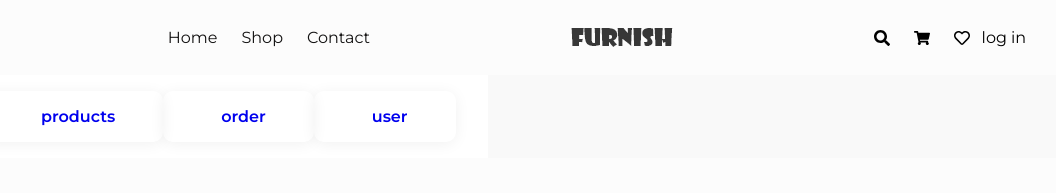
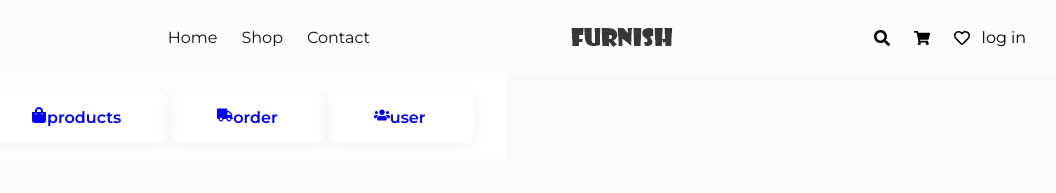
Before and after one commit to adnan172203/furnish-ecommerce, a React (Create React App) app in the folder client/: page /dashboard in a window 1280 px wide. Shown: the top 193 px of the page, without its empty margins (49-1105 px from the left). Built offline with nearby package versions, Linux system fonts and the light colour scheme.

Commit message:
added react icon on admin navigation

```diff
--- a/client/src/components/admin-nav/admin-nav.js
+++ b/client/src/components/admin-nav/admin-nav.js
@@ -1,6 +1,8 @@
 import React from 'react';
 import { Link } from 'react-router-dom';
 
+//icon
+import { FaShoppingBag, FaTruck, FaUsers } from 'react-icons/fa';
 
 //css
 import './admin-nav.css';
@@ -10,13 +12,16 @@ const AdminNav = () => {
     <div class='admin-nav'>
       <ul>
         <Link to='/products'>
-          <i class='fas fa-shopping-bag'></i>products
+          <FaShoppingBag />
+          products
         </Link>
         <Link to='/order'>
-          <i class='fas fa-truck'></i>order
+          <FaTruck />
+          order
         </Link>
         <Link to='/user'>
-          <i class='fas fa-users'></i>user
+          <FaUsers />
+          user
         </Link>
       </ul>
     </div>
--- a/client/src/pages/dashboard/dashboard.js
+++ b/client/src/pages/dashboard/dashboard.js
@@ -7,7 +7,9 @@ import './dashboard.css';
 const Dashboard = () => {
   return (
     <div className='admin-body'>
-      <AdminNav />
+      <AdminNav>
+          hello
+      </AdminNav>
     </div>
   );
 };
```
